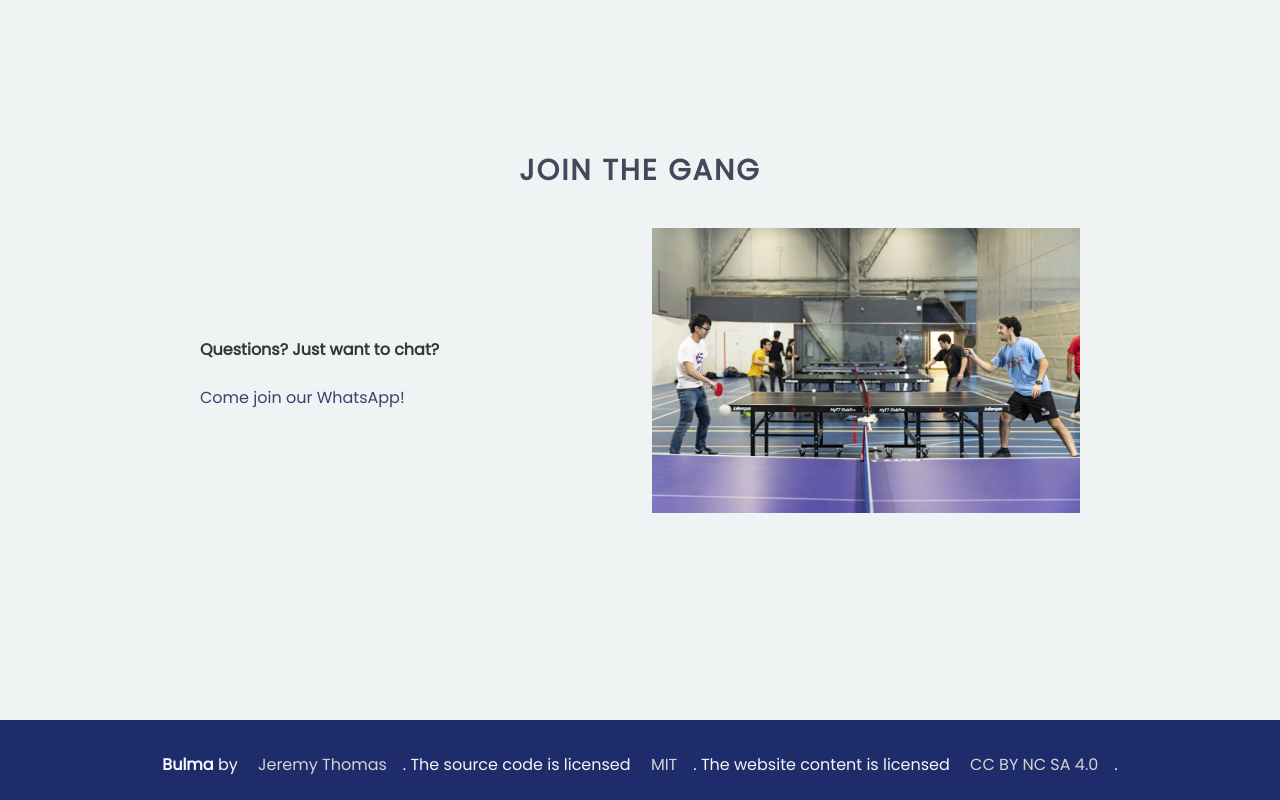
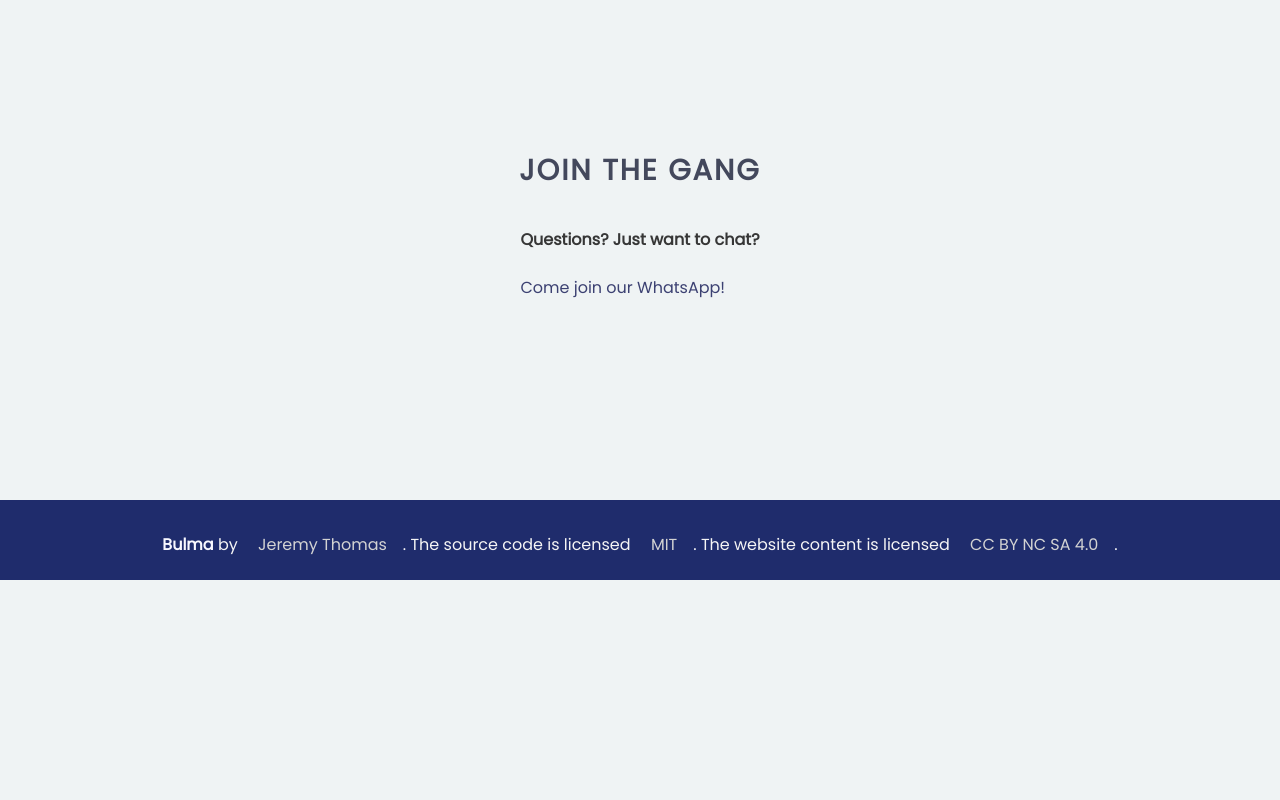
Before and after one commit to gzquse/table-tennis, an Angular app: page / in a window 1280 px wide. Shown: the part 1560-2360 px from the top of the page. After the commit the page ends 2140 px from the top, so only its background shows below. Built offline with nearby package versions, Linux system fonts and the light colour scheme.

Commit message:
Fixed another assets reference

```diff
--- a/src/app/app.component.html
+++ b/src/app/app.component.html
@@ -192,7 +192,7 @@
         <div class="column is-6 right-image " data-aos="fade-left">
           <img
             class="is-rounded"
-            src="/assets/meetings.jpeg"
+            src="assets/meetings.jpeg"
             alt=""
           />
         </div>
@@ -459,10 +459,14 @@
       <div class="column is-12 about-me">
         <h1 class="title has-text-centered section-title">Join the gang</h1>
       </div>
-      <div class="columns is-multiline">
+      <div class="columns is-multiline is-mobile is-centered">
+        <!--
         <div
           class="column is-6 has-vertically-aligned-content"
           data-aos="fade-right">
+            <p class="is-larger">
+        -->
+        <div class="column has-vertically-aligned-content is-narrow">
             <p class="is-larger">
               &emsp;&emsp;<strong>
                 Questions? Just want to chat?
@@ -470,8 +474,11 @@
             </p>
             <br />
             <p>Come join our WhatsApp!</p>
-          <div class="is-divider"></div>
+          <!--
+            <div class="is-divider"></div>
+          -->
         </div>
+        <!--
         <div class="column is-6 right-image" data-aos="fade-left">
           <img
             class="is-rounded"
@@ -479,6 +486,7 @@
             alt=""
           />
         </div>
+        -->
       </div>
     </div>
     <!--
```
Also changed, not shown: 4 other files (tests, documents, lock files or other folders).
